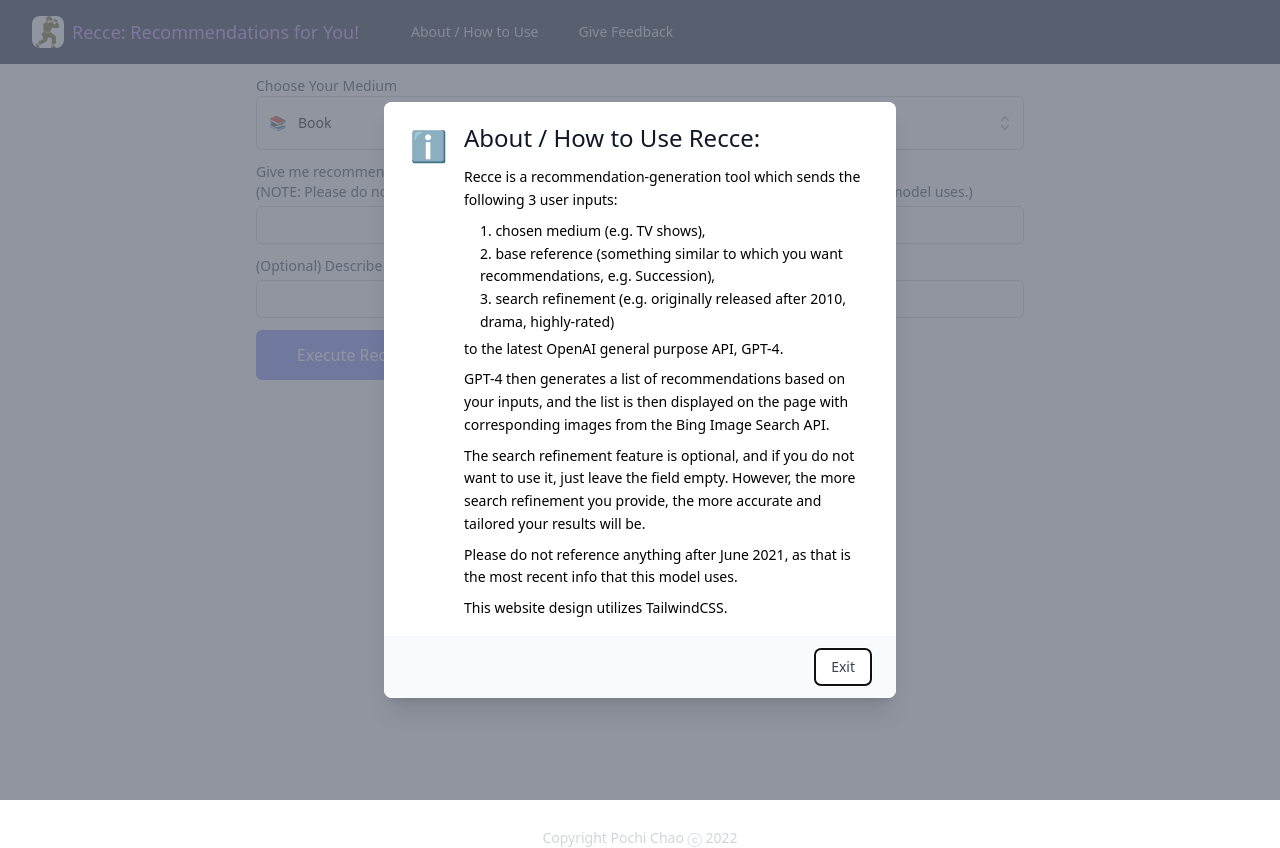
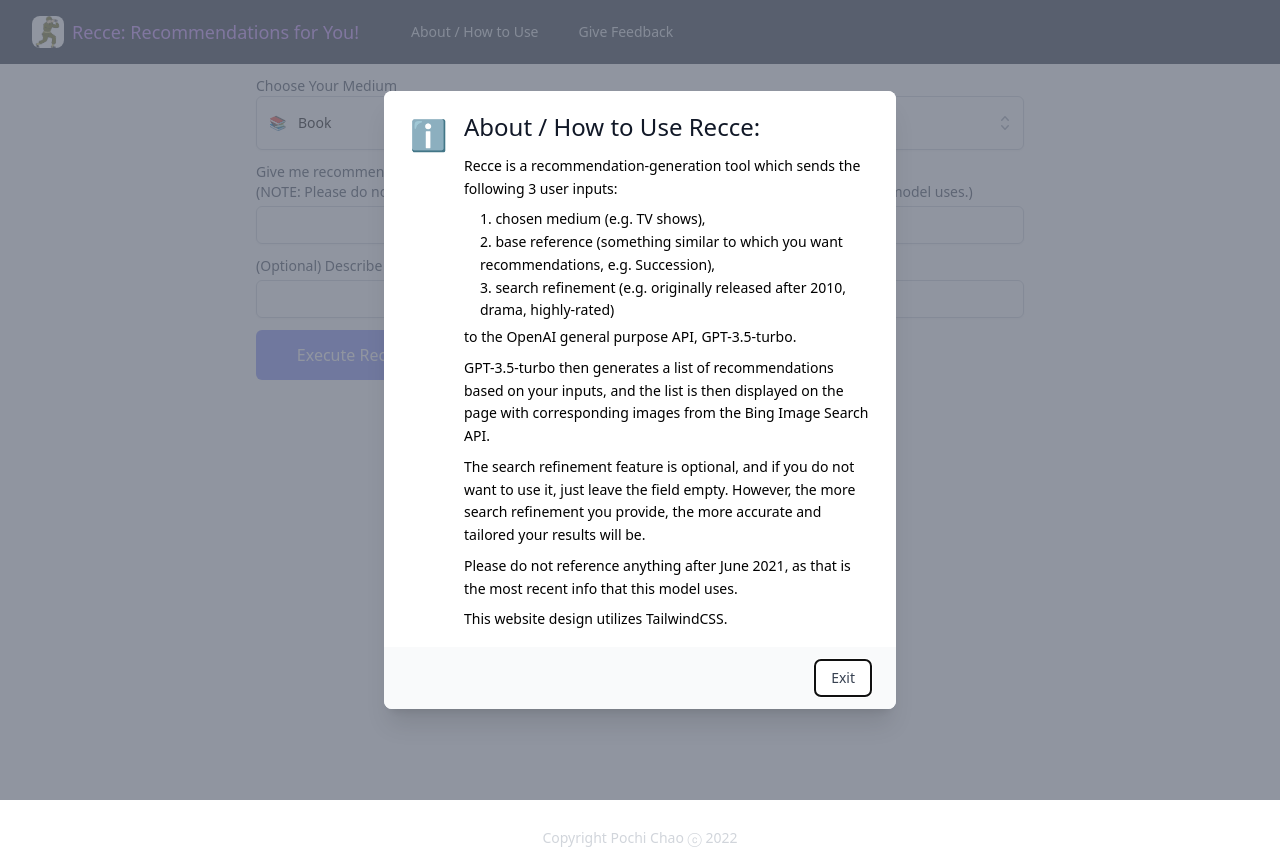
Before and after one commit to PochiChao/recce, a Next.js app: page / in a window 1280 px wide. Both pictures are taken after a click on the link "About / How to Use". Built offline with nearby package versions, Linux system fonts and the light colour scheme.

Commit message:
correct about modal re: openAI model used

```diff
--- a/src/components/HowToUseModal.tsx
+++ b/src/components/HowToUseModal.tsx
@@ -62,13 +62,13 @@
                         2010, drama, highly-rated) <br></br>
                       </p>
                       <p className="text-sm leading-relaxed">
-                        to the latest OpenAI general purpose API, GPT-4.
+                        to the OpenAI general purpose API, GPT-3.5-turbo.
                       </p>
                       <p className="pt-2 text-sm leading-relaxed">
-                        GPT-4 then generates a list of recommendations based on
-                        your inputs, and the list is then displayed on the page
-                        with corresponding images from the Bing Image Search
-                        API.
+                        GPT-3.5-turbo then generates a list of recommendations
+                        based on your inputs, and the list is then displayed on
+                        the page with corresponding images from the Bing Image
+                        Search API.
                       </p>
                       <p className="pt-2 text-sm leading-relaxed">
                         The search refinement feature is optional, and if you do
```
